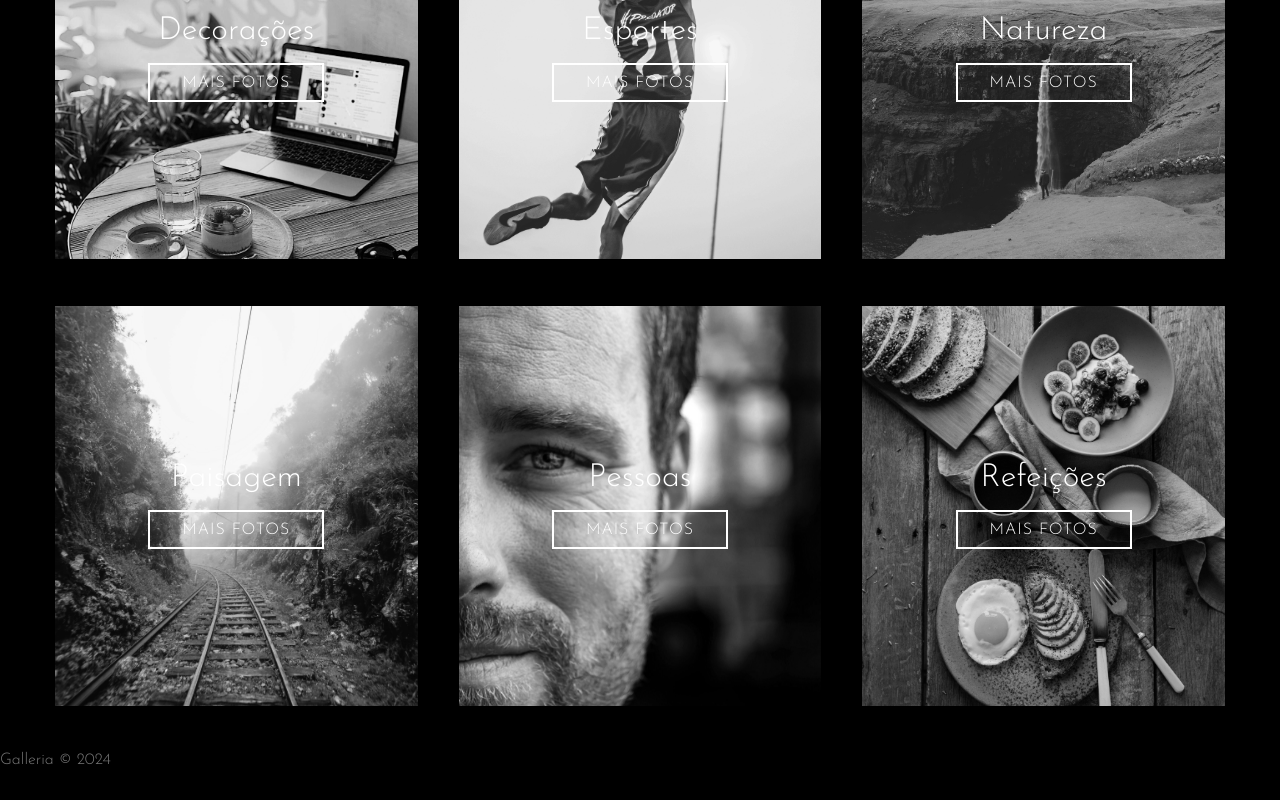
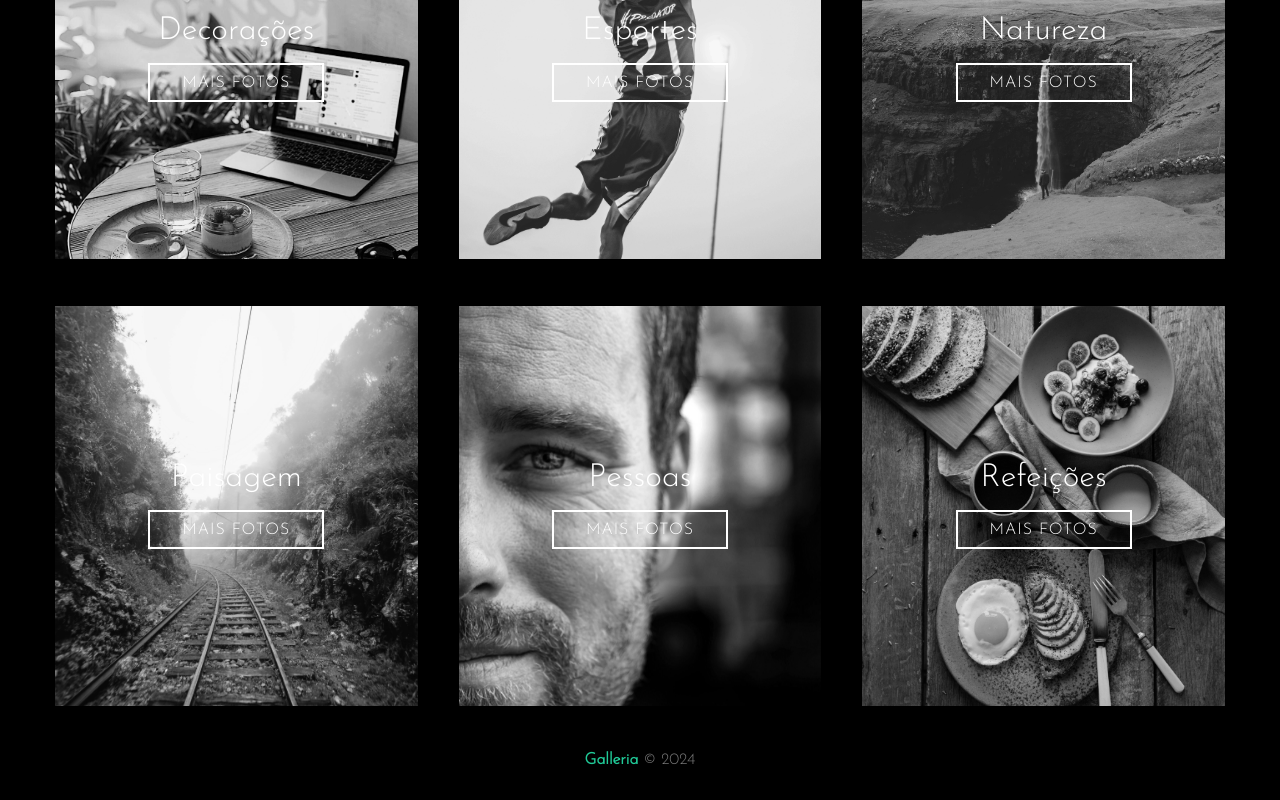
Before and after one commit to LuisBraga31/projectGalleria, a React (Vite) app: page / in a window 1280 px wide. Shown: the part 684-1484 px from the top of the page. Before the commit the page ends 1452 px from the top, so only its background shows below. Built offline with nearby package versions, Linux system fonts and the light colour scheme.

Commit message:
Estilizando o footer

```diff
--- a/src/components/Footer/index.jsx
+++ b/src/components/Footer/index.jsx
@@ -1,3 +1,5 @@
+import '../../styles/components/footer.sass'
+
 export default function Footer() {
 
     return (
--- /dev/null
+++ b/src/styles/components/footer.sass
@@ -0,0 +1,9 @@
+@use '../variables'
+
+footer
+    text-align: center
+    padding-bottom: 2rem
+
+    span
+        font-weight: bold
+        color: variables.$secondary-color
```
